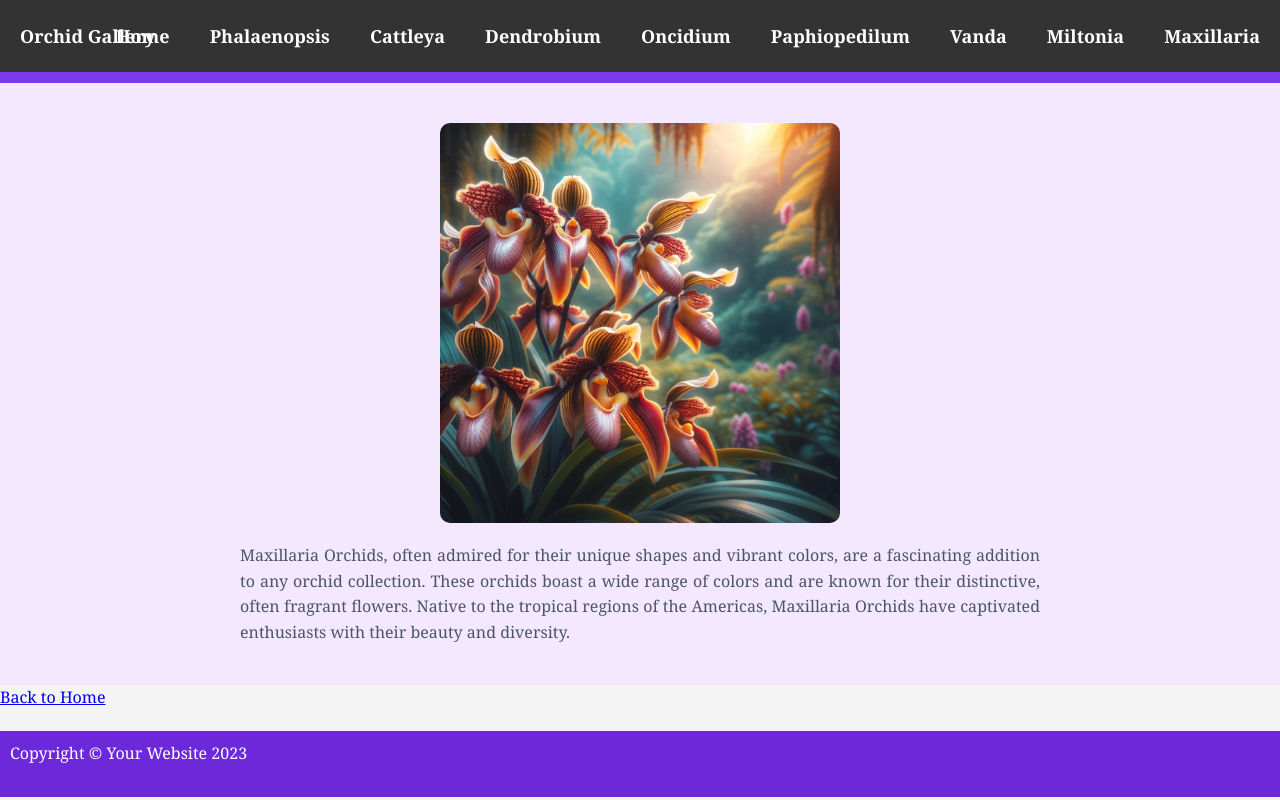
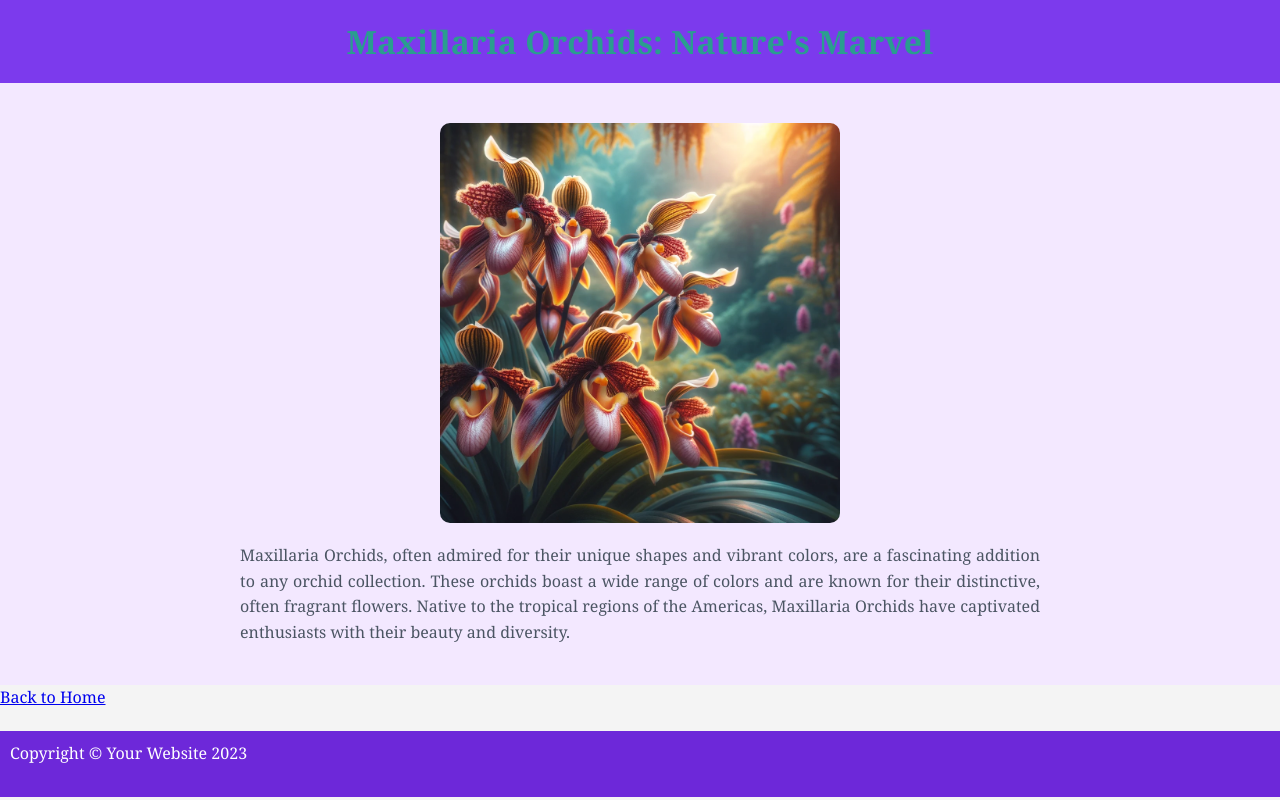
Before and after one commit to gladstone28/ORCHIDS-2, a plain HTML site: page maxillaria-orchids.html in a window 1280 px wide. Drawn offline with Linux system fonts and the light colour scheme.

Commit message:
modify maxillaria

```diff
--- a/maxillaria-orchids.html
+++ b/maxillaria-orchids.html
@@ -13,21 +13,7 @@
     <header>
         <h1>Maxillaria Orchids: Nature's Marvel</h1>
     </header>
-    <nav class="navbar" aria-label="Main navigation">
 
-        <a href="index.html" class="nav-logo">Orchid Gallery</a>
-        <ul class="nav-menu">
-            <li class="nav-item"><a href="index.html" class="nav-link">Home</a></li>
-            <li class="nav-item"><a href="phalaenopsis-orchids.html">Phalaenopsis</a></li>
-            <li class="nav-item"><a href="cattleya-orchids.html">Cattleya</a></li>
-            <li class="nav-item"><a href="dendrobium-orchids.html">Dendrobium</a></li>
-            <li class="nav-item"><a href="oncidium-orchids.html">Oncidium</a></li>
-            <li class="nav-item"><a href="paphiopedilum-orchids.html">Paphiopedilum</a></li>
-            <li class="nav-item"><a href="vanda-orchids.html" class="nav-link">Vanda</a></li>
-            <li class="nav-item"><a href="miltonia-orchids.html">Miltonia</a></li>
-            <li class="nav-item"><a href="maxillaria-orchids.html" class="nav-link">Maxillaria</a></li>
-        </ul>
-    </nav>
     <main>
         <article>
             <img src="maxillaria-orchids.webp" alt="Maxillaria Orchid">
```
